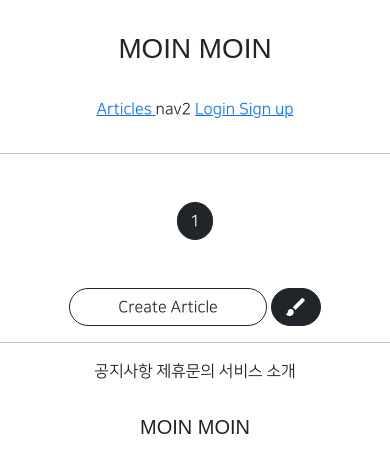
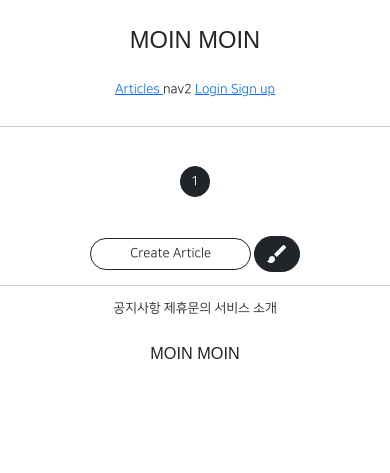
Before and after one commit to kyeongseoJ/2th-uebung, a Django app: page /articles/list/ in a window 390 px wide. Shown: the top 473 px of the page. Run offline with Django 3.2, Linux system fonts and the light colour scheme; data that the repository does not hold is empty; parts of the project's set-up code (start-up, migrations or seed data) failed here and were passed over; some libraries are stand-ins or nearby versions; some web fonts are replaced.

Commit message:
2th uebung_58

```diff
--- a/articleapp/templates/articleapp/list.html
+++ b/articleapp/templates/articleapp/list.html
@@ -12,7 +12,7 @@
         }
 
         .container div {
-          width: 280px;
+          width: 45%;
             max-width: 200px;
           {#height: 500px;#}
           {#background-color: antiquewhite;#}
--- a/static/base.css
+++ b/static/base.css
@@ -67,3 +67,10 @@
     padding: 1rem;
     font-size: 1.1rem;"
 }
+
+@media screen and (max-width: 500px) {
+    html {
+        /*default font-size = 16px*/
+        font-size: 13px;
+    }
+}
```
